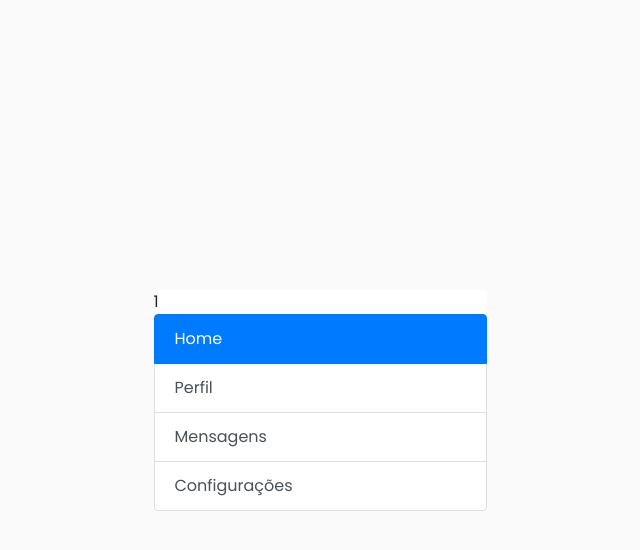
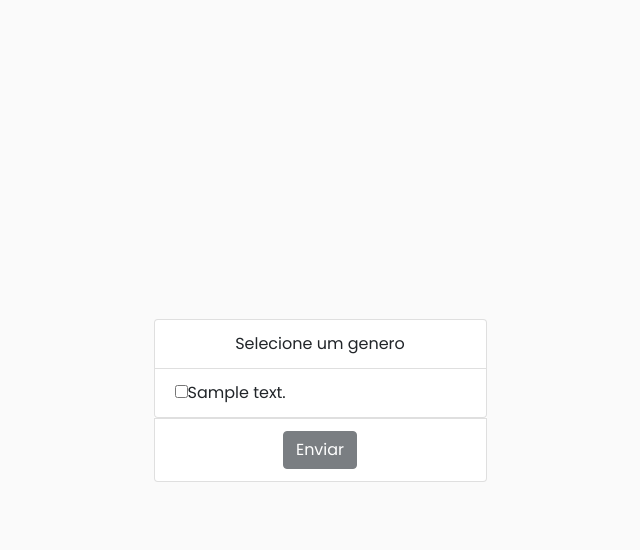
Before and after one commit to b4ssed/Sinner-SA, a PHP site: page /pages/recomendacoes.php in a window 1280 px wide. Shown: the top 550 px of the page, without its empty margins (320-960 px from the left). Run offline with PHP 8.4, Linux system fonts and the light colour scheme; tables that the repository leaves empty hold one stand-in row (values such as "Sample post"); some libraries are stand-ins or nearby versions.

Commit message:
Cadastro de Recomendações

```diff
--- a/SA-Sinner/pages/recomendacoes.php
+++ b/SA-Sinner/pages/recomendacoes.php
@@ -6,6 +6,9 @@
     <script src="https://ajax.googleapis.com/ajax/libs/jquery/3.4.1/jquery.min.js"></script>
     <title></title>
     <style media="screen">
+    label{
+      margin-left: 5px;
+    }
     .container{
       width: 100vw;
       height: 100vh;
@@ -21,56 +24,57 @@
     }
     </style>
     <!-- //https://getbootstrap.com.br/docs/4.1/components/list-group/ -->
-    <!-- <?php
+    <?php
       $con = mysqli_connect("localhost", "root", "", "database_sinner");
       $query_genero = mysqli_query($con,"SELECT COUNT(id_genero) AS result FROM genero;");
       $array_num = mysqli_fetch_assoc($query_genero);
       $arraynum = json_encode($array_num);
 
-      print_r($arraynum);
-      echo "<script>";
-      echo "$(document).ready(function(){";
-      echo "$('input[type='checkbox']').click(function(){";
-      echo 'if($(this).prop("checked") == true){';
-      echo '$("#1").addClass("active");';
-      echo '}';
-      echo 'else if($(this).prop("checked") == false){';
-      echo '$("#1").removeClass("active");';
-      echo '}';
-      echo '});';
-      echo '});';
-      echo '</script>';
-    ?> -->
+    ?>
     <script>
       $(document).ready(function(){
         $('input[type="checkbox"]').click(function(){
             if($(this).prop("checked") == true){
-                $("#1").addClass("active");
+              $("#a").addClass("active");
+              $("#btnSubmit").removeClass("disabled");
             }
             else if($(this).prop("checked") == false){
-                $("#1").removeClass("active");
+                $("#a").removeClass("active");
+                $("#btnSubmit").addClass("disabled");
             }
         });
+        // $("#checkboxActive").checked(function(){
+        //
+        // });
       });
+
+
+
     </script>
   </head>
   <body>
     <div class="container">
       <div class="mx-auto">
-        <div class="list-group" id="list-tab" role="tablist">1
+        <form class="" action="../includes/cadastros/cadastroRecomendacoes.php" method="post">
+          <div class="list-group" id="list-tab" role="tablist">
+            <ul class="list-group">
+              <li class="list-group-item"><center>Selecione um genero</center></li>
             <?php
               $con = mysqli_connect("localhost", "root", "", "database_sinner");
               $query_genero = mysqli_query($con,"SELECT * FROM genero");
               $array_g = mysqli_fetch_all($query_genero, MYSQLI_ASSOC);
               $arrayGenero = $array_g;
               foreach ($arrayGenero as $key => $value) {
-            echo '<a class="list-group-item list-group-item-action active" id="list-home-list" data-toggle="list" href="#lista-home" role="tab" aria-controls="home">Home</a>';
-            echo '<a class="list-group-item list-group-item-action" id="list-profile-list" data-toggle="list" href="#list-profile" role="tab" aria-controls="profile">Perfil</a>';
-            echo '<a class="list-group-item list-group-item-action" id="list-messages-list" data-toggle="list" href="#lista-mensagens" role="tab" aria-controls="messages">Mensagens</a>';
-            echo '<a class="list-group-item list-group-item-action" id="list-settings-list" data-toggle="list" href="#lista-configuracoes" role="tab" aria-controls="settings">Configurações</a>';
+
+                echo '<li class="list-group-item" id="">';
+                echo '<input type="checkbox" name="'.$value['id_genero'].'" value="'.$value["descricao"].'">'.$value["descricao"].'</label>';
+                echo '</li>';
               }
             ?>
+            </ul>
           </div>
+          <li class="list-group-item"><center><button type="submit" class="btn btn-dark disabled" id="btnSubmit">Enviar</button></center></li>
+        </form>
       </div>
     </div>
     <?php include("../template/js.php"); ?>
```
Also changed, not shown: SA-Sinner/includes/cadastros/cadastroRecomendacoes.php (added, +30 -0 lines). Lines whose indentation alone changed are shown as unchanged.
